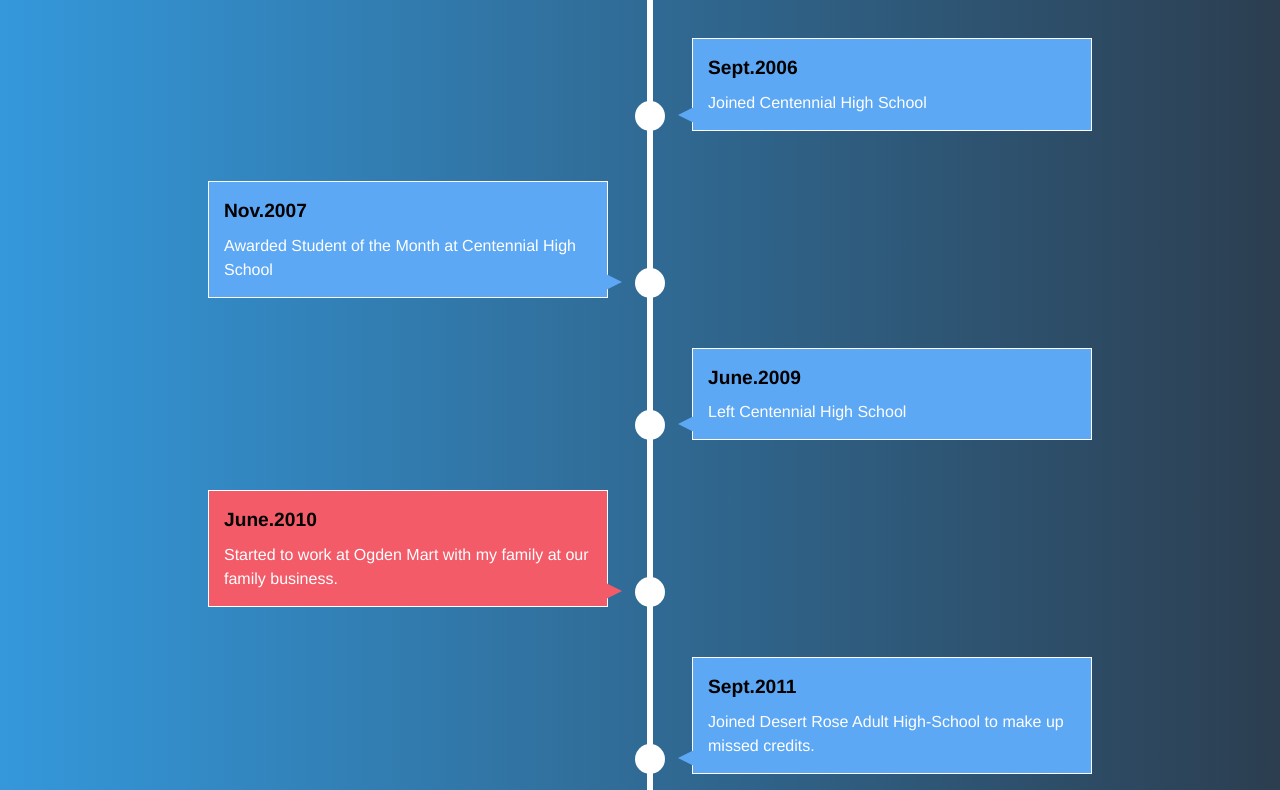
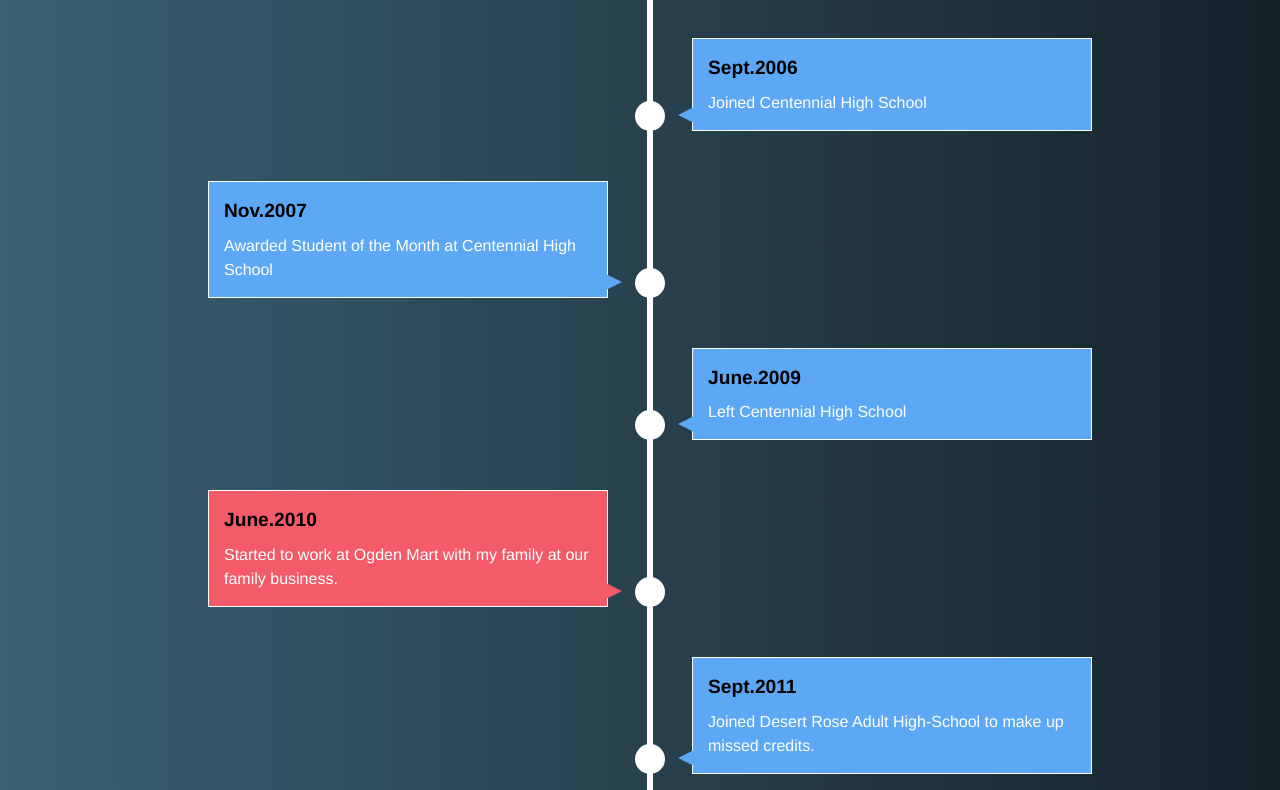
Before and after one commit to JamesShabo/JamesShabo.github.io, a website: page index.html in a window 1280 px wide. Shown: the part 262-1052 px from the top of the page. Drawn offline with nearby package versions, Linux system fonts and the light colour scheme.

Commit message:
formspree fix

```diff
--- a/index.html
+++ b/index.html
@@ -99,6 +99,7 @@
     <input type="number" placeholder="Phone Number" name="number">
     <textarea placeholder="Write a message in here!" rows="5" cols="30"></textarea>
     <input type="submit" id="send_button" value="Send">
+     <input type="hidden" name="_next" value="/" />
 </form>
   </div>
 </div>
--- a/styles/styles.css
+++ b/styles/styles.css
@@ -88,10 +88,9 @@ input,textarea{
 #main-container{
   position: absolute;
   min-width: 100%;
-  background: #2c3e50; /* fallback for old browsers */
-  background: -webkit-linear-gradient(right, #2c3e50, #3498db);
-  background: -o-linear-gradient(right, #2c3e50, #3498db);
-  background: linear-gradient(to left, #2c3e50, #3498db); /* Chrome 10-25, Safari 5.1-6 */ /* W3C, IE 10+/ Edge, Firefox 16+, Chrome 26+, Opera 12+, Safari 7+ */
+  background: #16222A; /* fallback for old browsers */
+  background: -webkit-linear-gradient(to left, #16222A , #3A6073); /* Chrome 10-25, Safari 5.1-6 */
+  background: linear-gradient(to left, #16222A , #3A6073); /* W3C, IE 10+/ Edge, Firefox 16+, Chrome 26+, Opera 12+, Safari 7+ */
 }
 
 #center-container{
```
